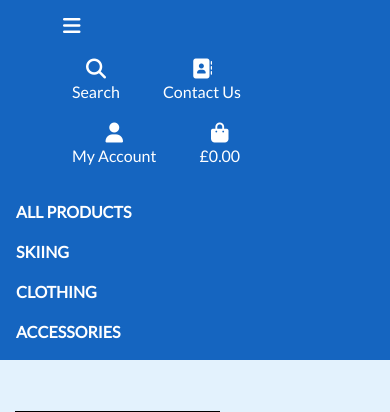
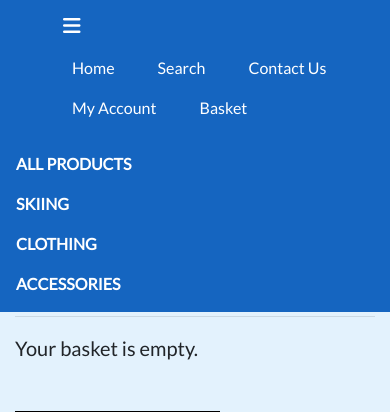
Before and after one commit to Code-Institute-Submissions/baileyl91-MS4_Ski_eCommerce_AprResub, a Django app: page /basket/ in a window 390 px wide, after a click that opens the changed part. Shown: the top 412 px of the page. Run offline with Django 3.2, Linux system fonts and the light colour scheme; parts of the project's set-up code (start-up, migrations or seed data) failed here and were passed over; some libraries are stand-ins or nearby versions.

Commit message:
add home link when viewed in mobile

```diff
--- a/templates/includes/mobile_top_header.html
+++ b/templates/includes/mobile_top_header.html
@@ -1,11 +1,16 @@
 
 <ul>
     <li class="list-inline-item ">
-      <a class="nav-link d-block d-lg-none" href="#" id="mobile-search" data-toggle="dropdown" aria-haspopup="true" aria-expanded="false">
-          <div class="text-center text-white">
-              <div><i class="fas fa-search fa-lg"></i></div>
-              <p class="my-0">Search</p>
-          </div>
+        <a class="nav-link d-block d-lg-none" href="" id="mobile-search" data-toggle="dropdown" aria-haspopup="true" aria-expanded="false"></aclass>
+            <p class="my-0 text-white">Home</p>
+        </a>
+    </li>
+    <li class="list-inline-item ">
+      <a class="nav-link d-block d-lg-none" href="{% url 'home' %}" id="mobile-search" data-toggle="dropdown" aria-haspopup="true" aria-expanded="false">
+
+
+              <p class="my-0 text-white">Search</p>
+
       </a>
       <div class="dropdown-menu border-0 w-100 p-3 rounded-0 my-0" aria-labelledby="mobile-search">
           <form class="form" method="GET" action="{% url 'products' %}">
@@ -24,18 +29,18 @@
   </li>
   <li class="list-inline-item">
     <a class="text-white nav-link d-block d-lg-none" href="{% url 'contact' %}"  >
-      <div class="text-center">
-        <div><i class="fas fa-address-book fa-lg"></i></div>
+
+
       <p class="my-0">Contact Us</p>
-      </div>
+
     </a>
   </li>
   <li class="list-inline-item dropdown">
       <a class="text-white nav-link d-block d-lg-none" href="#" id="user-options" data-toggle="dropdown" aria-haspopup="true" aria-expanded="false">
-          <div class="text-center">
-              <div><i class="fas fa-user fa-lg"></i></div>
+
+
               <p class="my-0">My Account</p>
-          </div>
+
       </a>
       <div class="dropdown-menu border-0" aria-labelledby="user-options">
           {% if request.user.is_authenticated %}
@@ -51,17 +56,9 @@
       </div>
   </li>
   <li class="list-inline-item">
-      <a class="{% if grand_total %}text-primary font-weight-bold{% else %}text-white{% endif %} nav-link d-block d-lg-none" href="{% url 'view_basket' %}">
-          <div class="text-center">
-              <div><i class="fas fa-shopping-bag fa-lg"></i></div>
-              <p class="my-0">
-                  {% if grand_total %}
-                      £{{ grand_total|floatformat:2 }}
-                  {% else %}
-                      £0.00
-                  {% endif %}
+      <a class=" text-white nav-link d-block d-lg-none" href="{% url 'view_basket' %}">
+              <p class="my-0 text-white">Basket
               </p>
-          </div>
       </a>
     </li>
   </ul>
```
